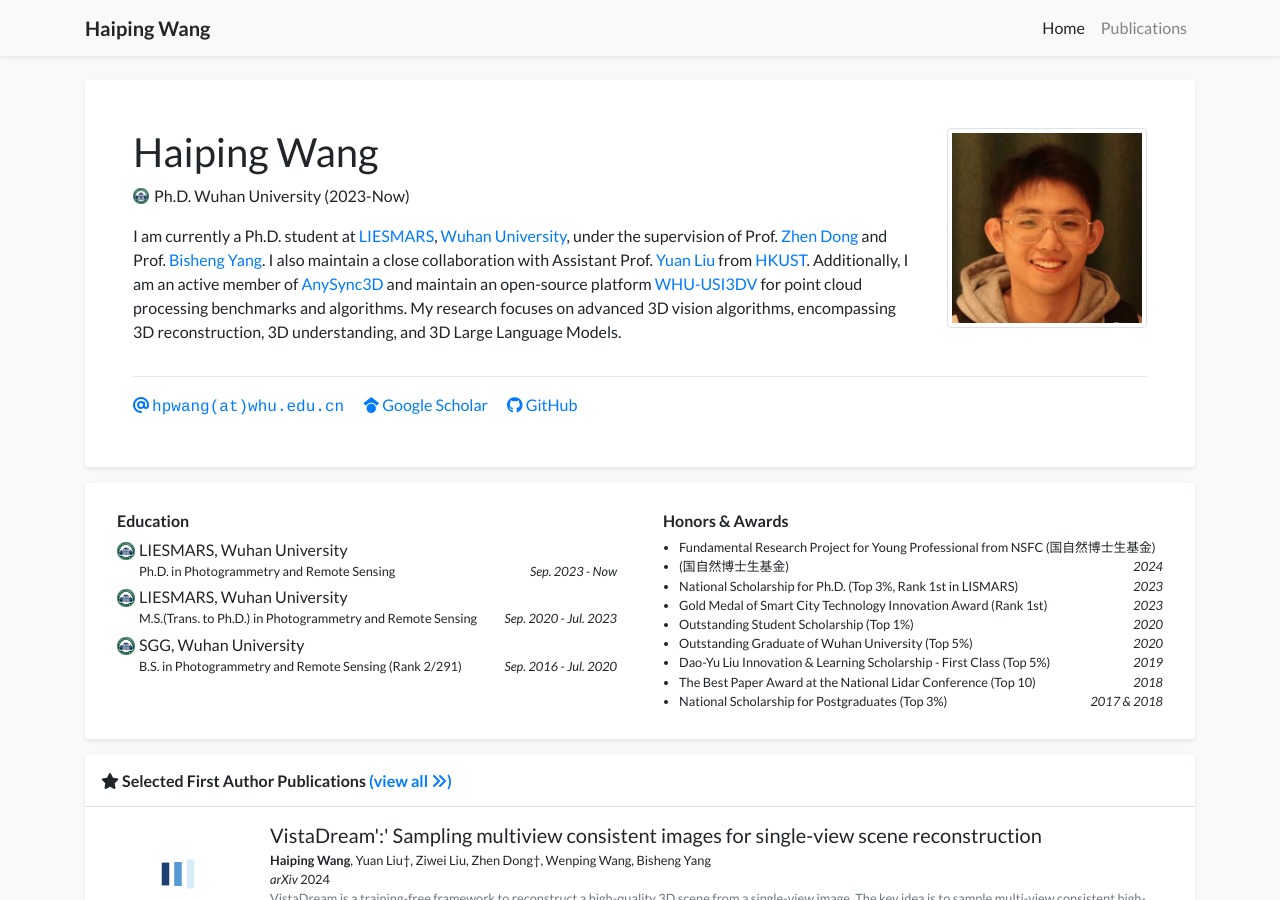
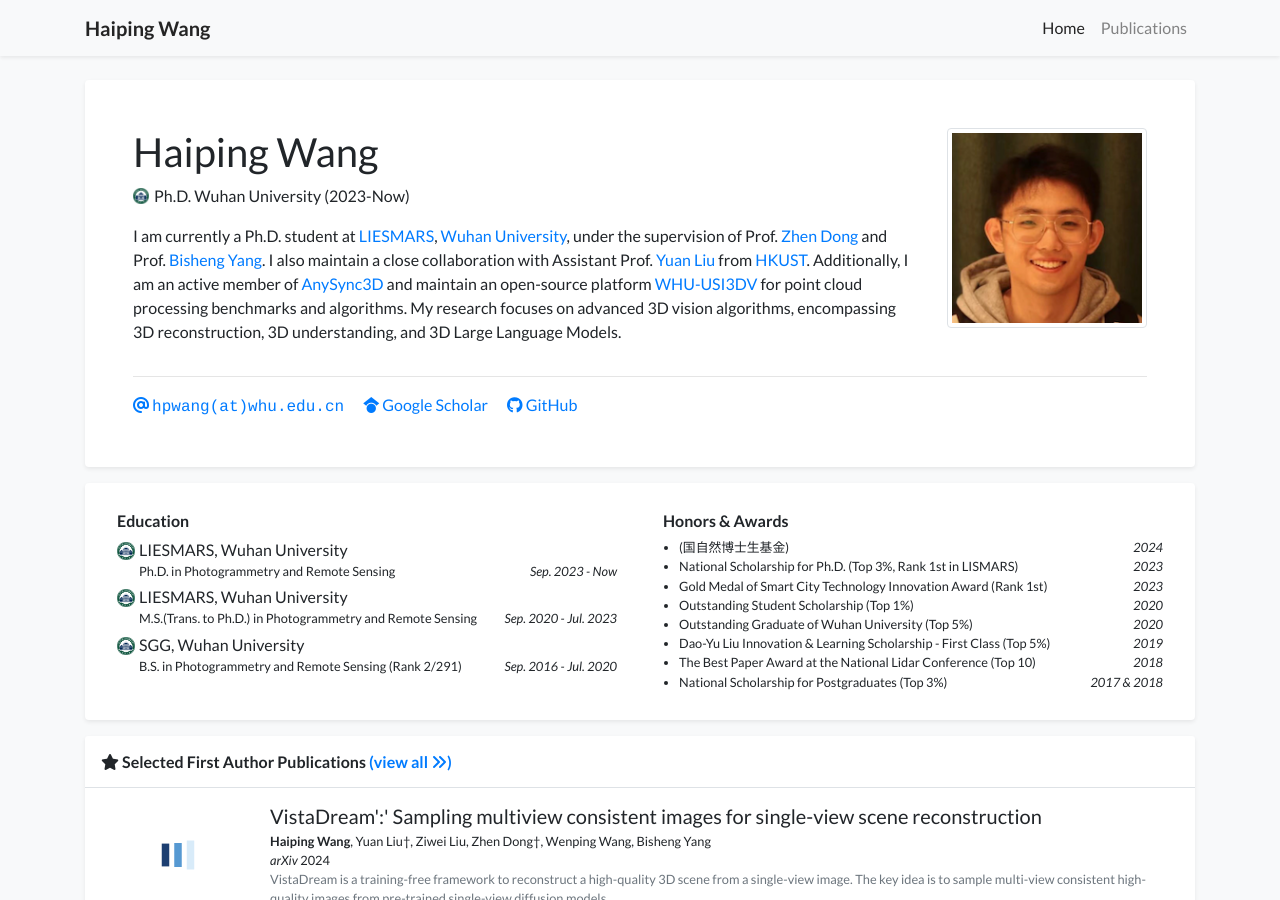
Before and after one commit to HpWang-whu/HpWang-whu.github.io, a Jekyll site: the page built from index.html, in a window 1280 px wide and 900 px high. Built offline with Jekyll 4.4.1, drawn with Linux system fonts in a browser that asks for light colours; a style sheet for code colours, icons or effects is not loaded.

Commit message:
[support]

```diff
--- a/_data/profile.yml
+++ b/_data/profile.yml
@@ -42,8 +42,8 @@ education:
   date: Sep. 2016 - Jul. 2020
 
 awards:
-- name: Fundamental Research Project for Young Professional from NSFC (国自然博士生基金)
-- name: (国自然博士生基金)
+- name: Fundamental Research Project for Young Professional from NSFC
+  name: (国自然博士生基金)
   date: 2024
 - name: National Scholarship for Ph.D. (Top 3%, Rank 1st in LISMARS)
   date: 2023
```
